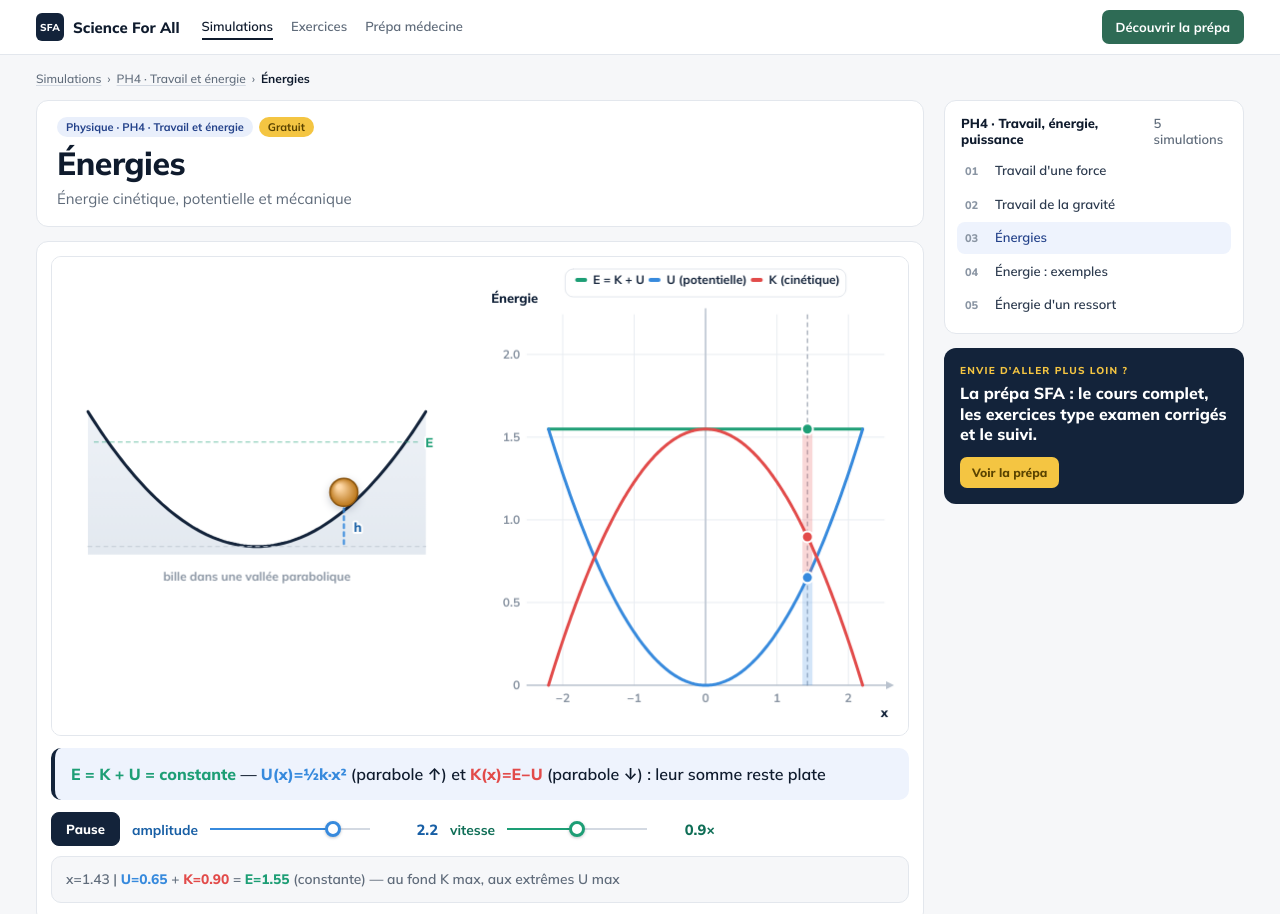
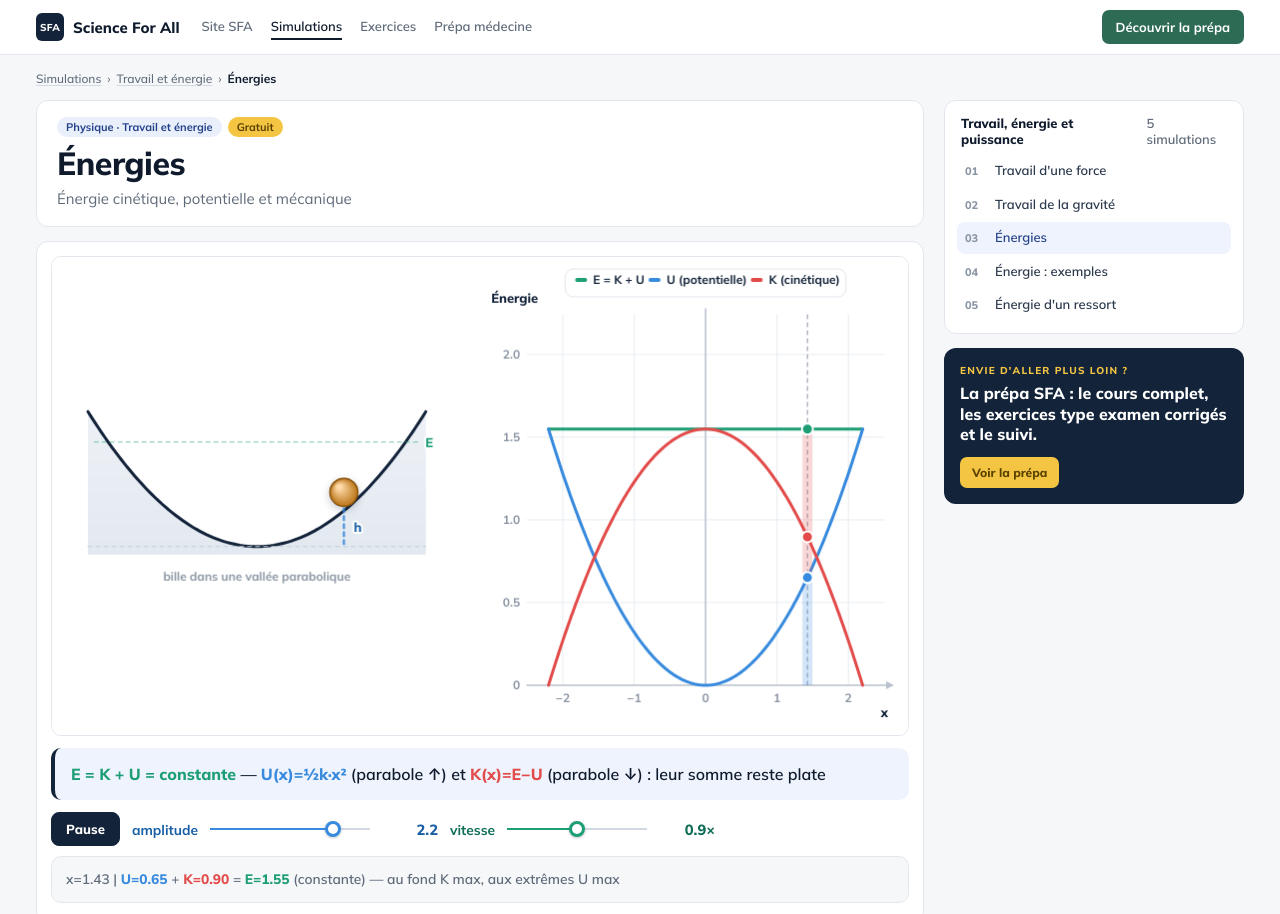
Before and after one commit to sfascienceforall-cell/-n-rgies, a plain HTML site: page index.html in a window 1280 px wide. Shown: the top 914 px of the page. Drawn offline with Linux system fonts and the light colour scheme; a web font is replaced by a local one.

Commit message:
Navigation : lien vers le site SFA, pages Exercices et Prépa séparées, chapitres de physique
Co-Authored-By: Claude Opus 5.5 <noreply@anthropic.com>
Claude-Session: https://claude.ai/code/session_01UjJnvVgWczg1QVyXVX4t97

```diff
--- a/index.html
+++ b/index.html
@@ -137,13 +137,13 @@ new MutationObserver(ms=>ms.forEach(m=>{if(m.target.classList&&m.target.classLis
 });
 </script>
 <header class="sfa-top"><div class="in">
-  <a class="sfa-logo" href="https://sfascienceforall-cell.github.io/simulations/"><i>SFA</i>Science For All</a>
-  <nav class="sfa-nav"><a class="on" href="https://sfascienceforall-cell.github.io/simulations/">Simulations</a><a href="https://sfascienceforall-cell.github.io/simulations/#EX">Exercices</a><a href="https://sfascienceforall-cell.github.io/simulations/prepa/">Prépa médecine</a></nav>
+  <a class="sfa-logo" href="https://sciencesforall.be"><i>SFA</i>Science For All</a>
+  <nav class="sfa-nav"><a href="https://sciencesforall.be">Site SFA</a><a class="on" href="https://sfascienceforall-cell.github.io/simulations/">Simulations</a><a href="https://sfascienceforall-cell.github.io/simulations/exercices/">Exercices</a><a href="https://sfascienceforall-cell.github.io/simulations/prepa/">Prépa médecine</a></nav>
   <a class="sfa-cta" href="https://sfascienceforall-cell.github.io/simulations/prepa/">Découvrir la prépa</a></div></header>
 <div class="sfa-page">
-<nav class="sfa-crumbs" aria-label="Fil d'Ariane"><a href="https://sfascienceforall-cell.github.io/simulations/">Simulations</a>›<a href="https://sfascienceforall-cell.github.io/simulations/#PH4">PH4 · Travail et énergie</a>›<b>Énergies</b></nav>
+<nav class="sfa-crumbs" aria-label="Fil d'Ariane"><a href="https://sfascienceforall-cell.github.io/simulations/">Simulations</a>›<a href="https://sfascienceforall-cell.github.io/simulations/#PH4">Travail et énergie</a>›<b>Énergies</b></nav>
 <div class="sfa-grid"><main style="min-width:0">
-<div class="sfa-titlecard"><div class="sfa-chips"><span class="sfa-chip">Physique · PH4 · Travail et énergie</span><span class="sfa-chip free">Gratuit</span></div><h1>Énergies</h1><p>Énergie cinétique, potentielle et mécanique</p></div>
+<div class="sfa-titlecard"><div class="sfa-chips"><span class="sfa-chip">Physique · Travail et énergie</span><span class="sfa-chip free">Gratuit</span></div><h1>Énergies</h1><p>Énergie cinétique, potentielle et mécanique</p></div>
 <section class="sfa-sim">
 
 
@@ -260,7 +260,7 @@ draw();
 </script>
 </section></main>
 <aside class="sfa-side">
-  <div class="sfa-list"><h2>PH4 · Travail, énergie, puissance<span>5 simulations</span></h2><ol><li><a href="https://sfascienceforall-cell.github.io/Travil/"><i>01</i>Travail d&#x27;une force</a></li><li><a href="https://sfascienceforall-cell.github.io/Travail-gravite/"><i>02</i>Travail de la gravité</a></li><li><a class="on" aria-current="page" href="https://sfascienceforall-cell.github.io/-n-rgies/"><i>03</i>Énergies</a></li><li><a href="https://sfascienceforall-cell.github.io/energie-exemples/"><i>04</i>Énergie : exemples</a></li><li><a href="https://sfascienceforall-cell.github.io/energie_ressort/"><i>05</i>Énergie d&#x27;un ressort</a></li></ol></div>
+  <div class="sfa-list"><h2>Travail, énergie et puissance<span>5 simulations</span></h2><ol><li><a href="https://sfascienceforall-cell.github.io/Travil/"><i>01</i>Travail d&#x27;une force</a></li><li><a href="https://sfascienceforall-cell.github.io/Travail-gravite/"><i>02</i>Travail de la gravité</a></li><li><a class="on" aria-current="page" href="https://sfascienceforall-cell.github.io/-n-rgies/"><i>03</i>Énergies</a></li><li><a href="https://sfascienceforall-cell.github.io/energie-exemples/"><i>04</i>Énergie : exemples</a></li><li><a href="https://sfascienceforall-cell.github.io/energie_ressort/"><i>05</i>Énergie d&#x27;un ressort</a></li></ol></div>
   <div class="sfa-promo"><small>Envie d'aller plus loin ?</small><b>La prépa SFA : le cours complet, les exercices type examen corrigés et le suivi.</b><a href="https://sfascienceforall-cell.github.io/simulations/prepa/">Voir la prépa</a></div>
 </aside></div></div>
 <footer class="sfa-foot">Science For All · simulations interactives de physique</footer>
```
